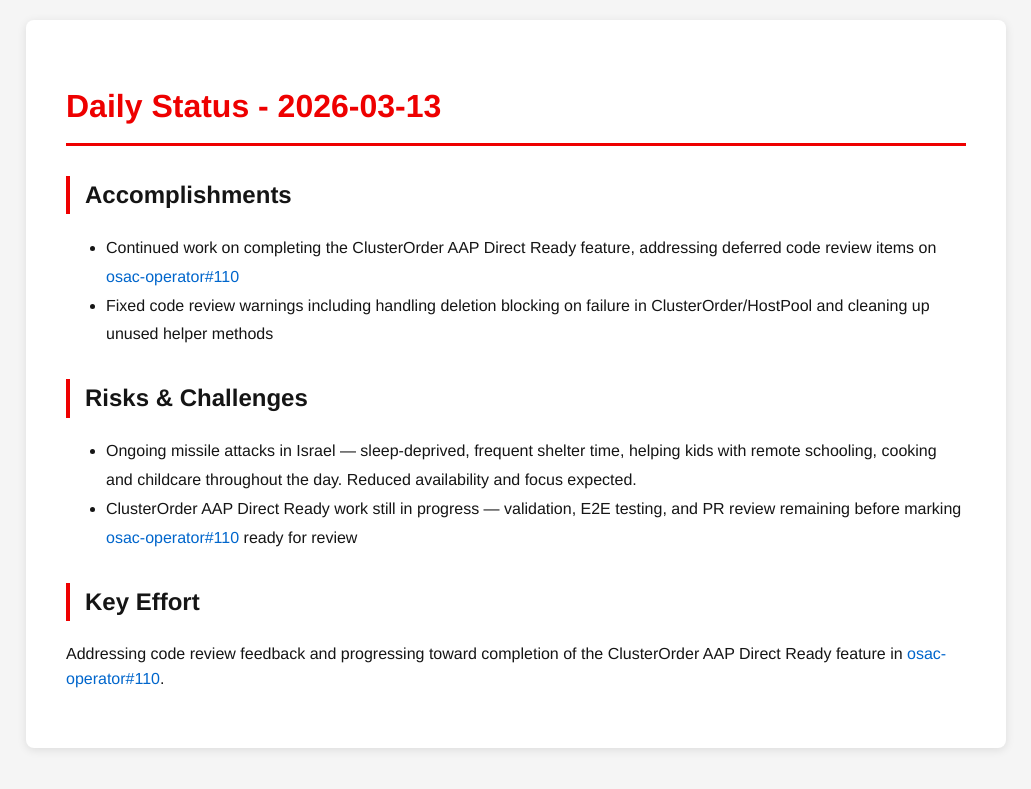
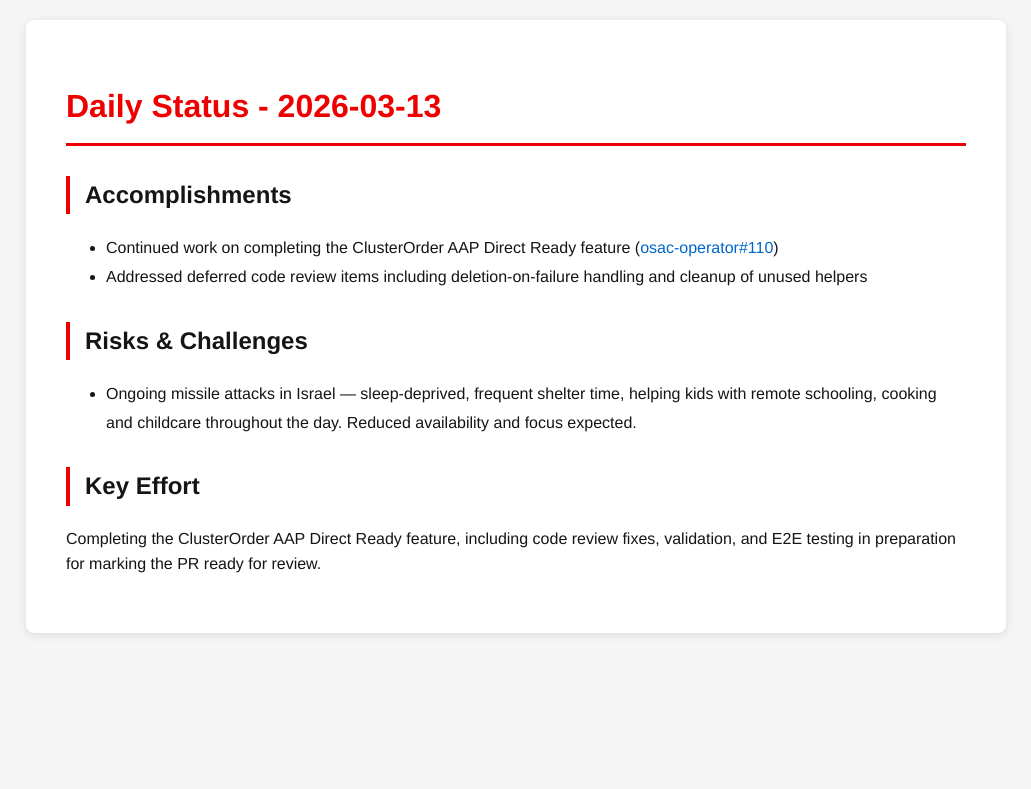
Before and after one commit to tzvatot/daily-status, a Jekyll site: the page built from 2026-03-13.md, in a window 1280 px wide. Shown: the top 789 px of the page, without its empty margins (124-1155 px from the left). Built offline with Jekyll 4.4.1, drawn with Linux system fonts in a browser that asks for light colours.

Commit message:
Daily status update - 2026-03-13

```diff
--- a/2026-03-13.md
+++ b/2026-03-13.md
@@ -7,12 +7,11 @@
 # Daily Status - 2026-03-13
 
 ## Accomplishments
-- Continued work on completing the ClusterOrder AAP Direct Ready feature, addressing deferred code review items on [osac-operator#110](https://github.com/osac-project/osac-operator/pull/110)
-- Fixed code review warnings including handling deletion blocking on failure in ClusterOrder/HostPool and cleaning up unused helper methods
+- Continued work on completing the ClusterOrder AAP Direct Ready feature ([osac-operator#110](https://github.com/osac-project/osac-operator/pull/110))
+- Addressed deferred code review items including deletion-on-failure handling and cleanup of unused helpers
 
 ## Risks & Challenges
 - Ongoing missile attacks in Israel — sleep-deprived, frequent shelter time, helping kids with remote schooling, cooking and childcare throughout the day. Reduced availability and focus expected.
-- ClusterOrder AAP Direct Ready work still in progress — validation, E2E testing, and PR review remaining before marking [osac-operator#110](https://github.com/osac-project/osac-operator/pull/110) ready for review
 
 ## Key Effort
-Addressing code review feedback and progressing toward completion of the ClusterOrder AAP Direct Ready feature in [osac-operator#110](https://github.com/osac-project/osac-operator/pull/110).
+Completing the ClusterOrder AAP Direct Ready feature, including code review fixes, validation, and E2E testing in preparation for marking the PR ready for review.
```
